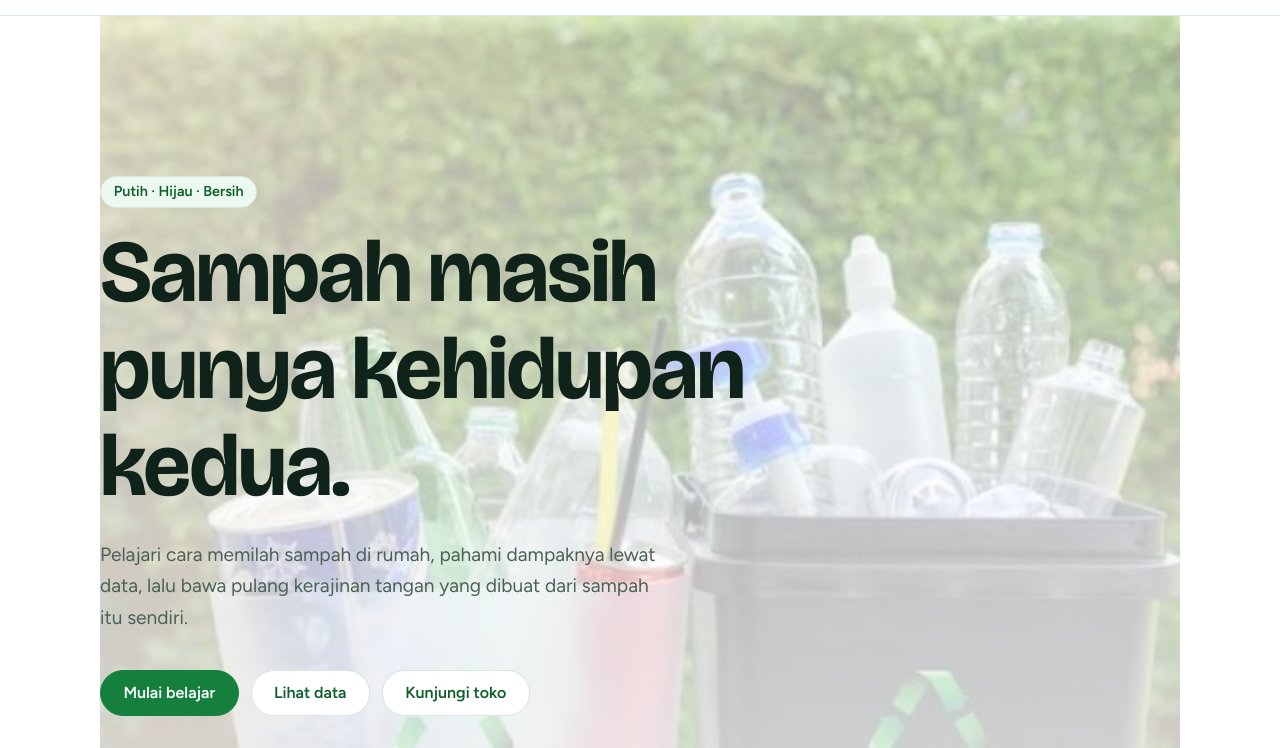
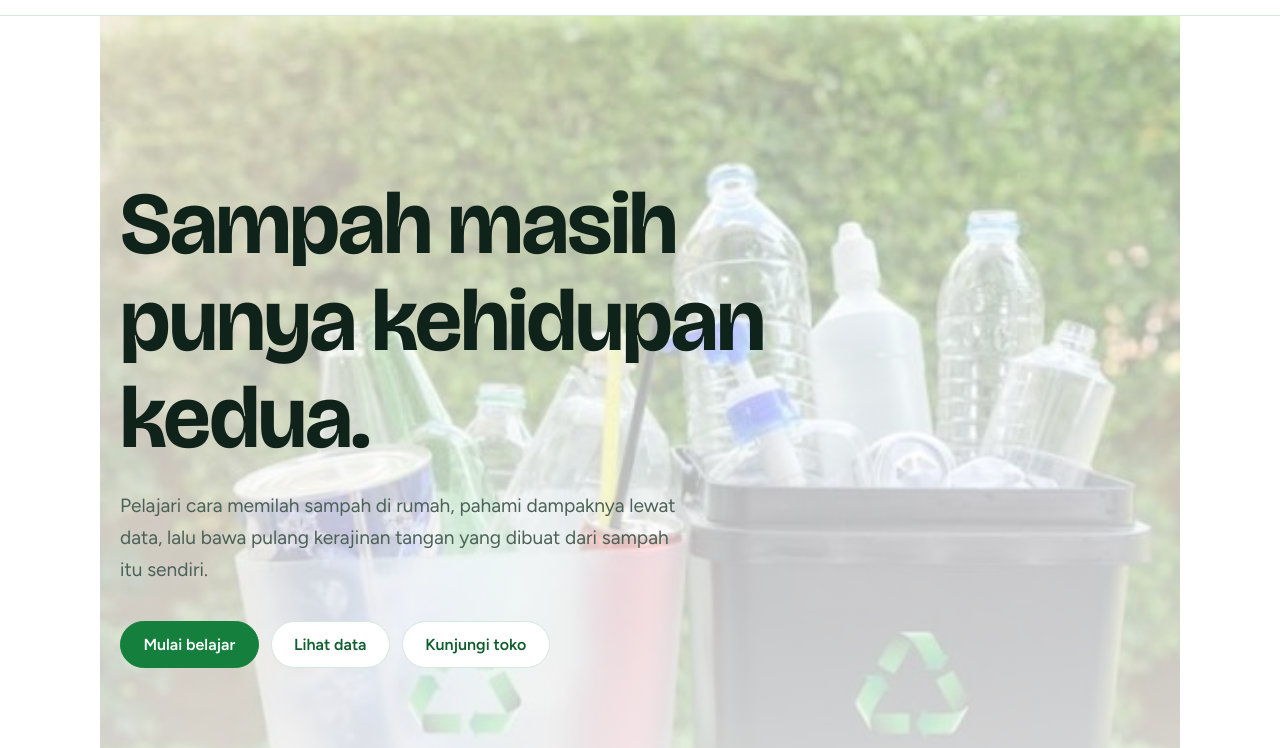
Before and after one commit to PabloManalu/daurulang, a website: page public/index.html in a window 1280 px wide. Shown: the part 49-797 px from the top of the page. Drawn offline with nearby package versions, Linux system fonts and the light colour scheme.

```diff
--- a/public/index.html
+++ b/public/index.html
@@ -28,13 +28,15 @@
 
   <main id="main">
     <section class="hero wrap" id="top">
-      <span class="eyebrow">Putih · Hijau · Bersih</span>
+      <!-- <span class="eyebrow">Putih · Hijau · Bersih</span> -->
+      <div class="wrap">
         <h1>Sampah masih punya kehidupan kedua.</h1>
         <p class="lead">Pelajari cara memilah sampah di rumah, pahami dampaknya lewat data, lalu bawa pulang kerajinan tangan yang dibuat dari sampah itu sendiri.</p>
         <div class="actions">
           <a class="btn" href="/edukasi">Mulai belajar</a>
           <a class="btn btn--ghost" href="/dashboard">Lihat data</a>
           <a class="btn btn--ghost" href="/toko">Kunjungi toko</a>
+        </div>
       </div>
     </section>
 
```
Lines whose indentation alone changed are shown as unchanged.
